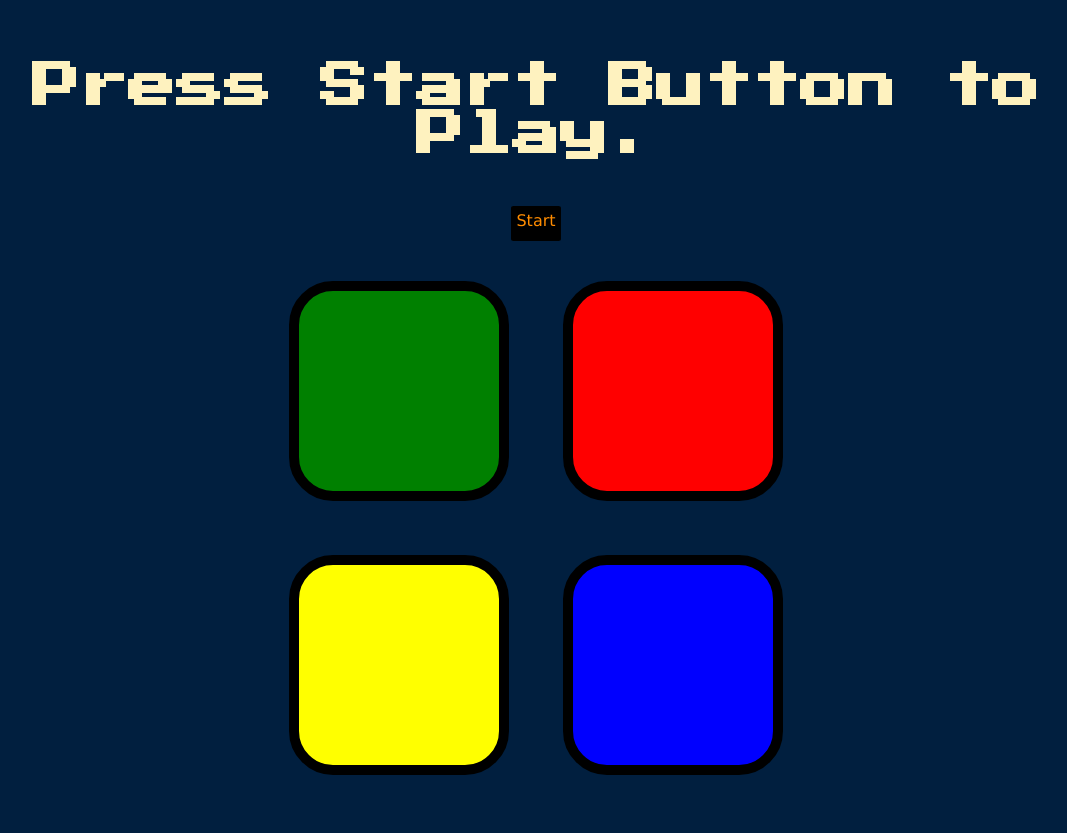
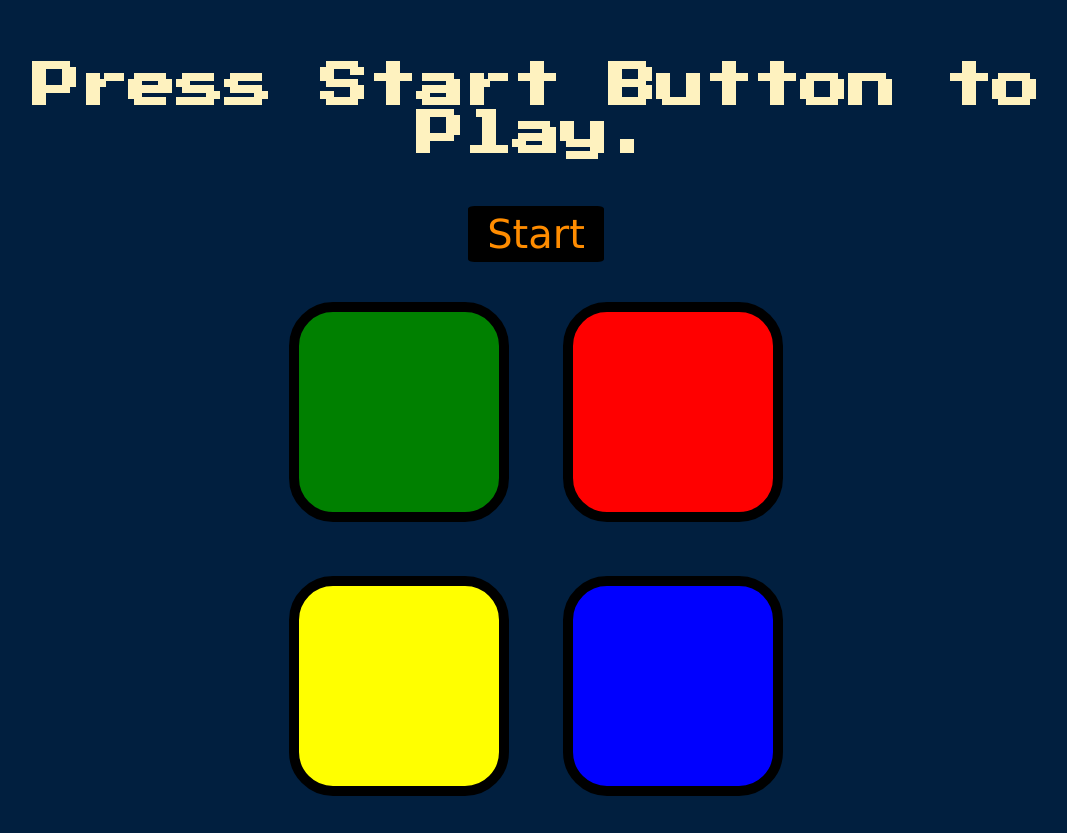
Before and after one commit to sarthak2443/Simon-Game, a plain HTML site: page index.html in a window 1280 px wide. Shown: the whole page, without its empty margins (104-1171 px from the left). Before the commit the page ends 812 px from the top, so only its background shows below. Drawn offline with nearby package versions, Linux system fonts and the light colour scheme.

Commit message:
Update styles.css

```diff
--- a/styles.css
+++ b/styles.css
@@ -29,13 +29,14 @@ body {
 .begin {
     margin: 15px;
     display: inline-block;
-    height: 25px;
-    width: 40px;
+    height: 30%;
+    width: 10%;
     border: 5px solid black;
     border-radius: 5%;
     background-color: black;
     color: darkorange;
     font-family: Verdana, Geneva, Tahoma, sans-serif;
+    font-size: 40px;
 
 }
 
```
